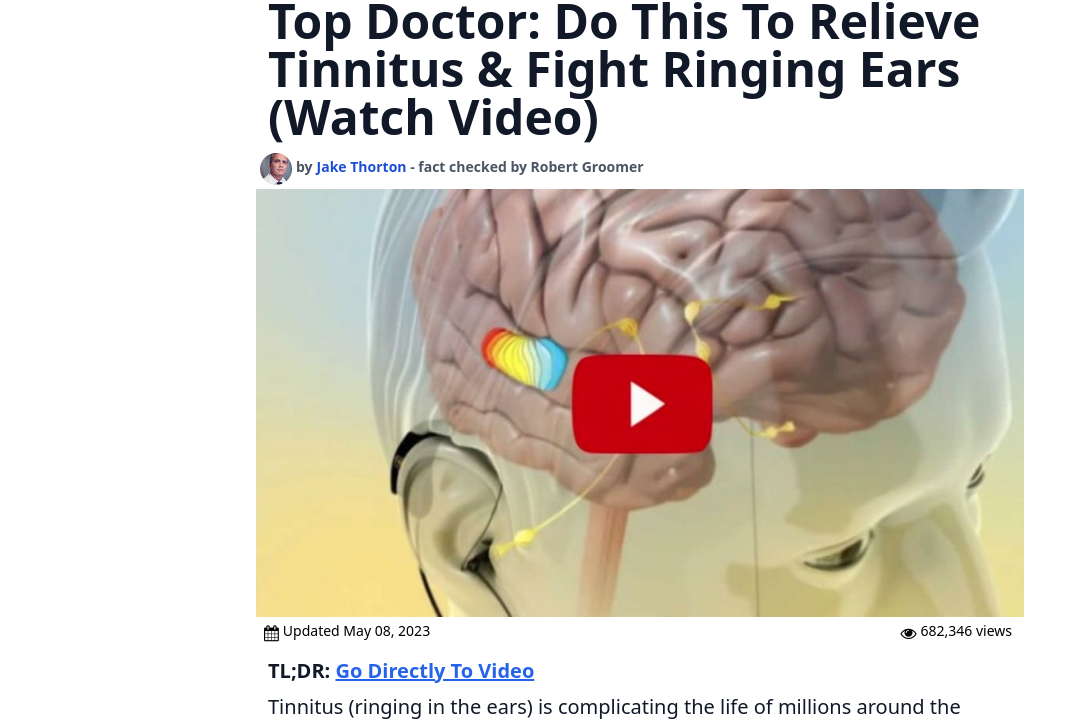
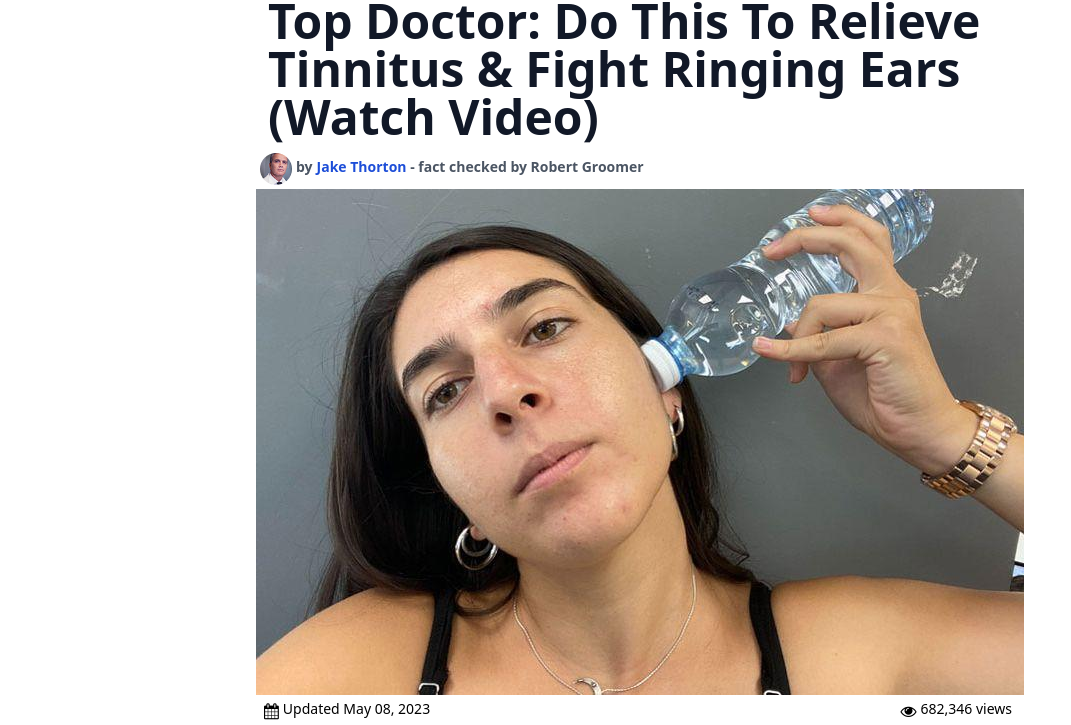
Before and after one commit to burunator/goodlife-24.com, a website: page tt/mob/index.html in a window 1280 px wide. Shown: the part 72-797 px from the top of the page, without its empty margins (0-1071 px from the left). Drawn offline with nearby package versions, Linux system fonts and the light colour scheme.

Commit message:
new tt mob image bottle

```diff
--- a/tt/mob/index.html
+++ b/tt/mob/index.html
@@ -98,7 +98,7 @@
 
         <div class="mb-1 ">
             <a onclick="sendTaboolaPixel()" href="https://theactergroated.com/click"><img class="object-cover w-full "
-                    src="/tt/public/img/tinibrain.jpg" alt="Main Image" width="100%" /></a>
+                    src="/tt/public/img/tinibottle.jpeg" alt="Main Image" width="100%" /></a>
         </div>
 
 
```
